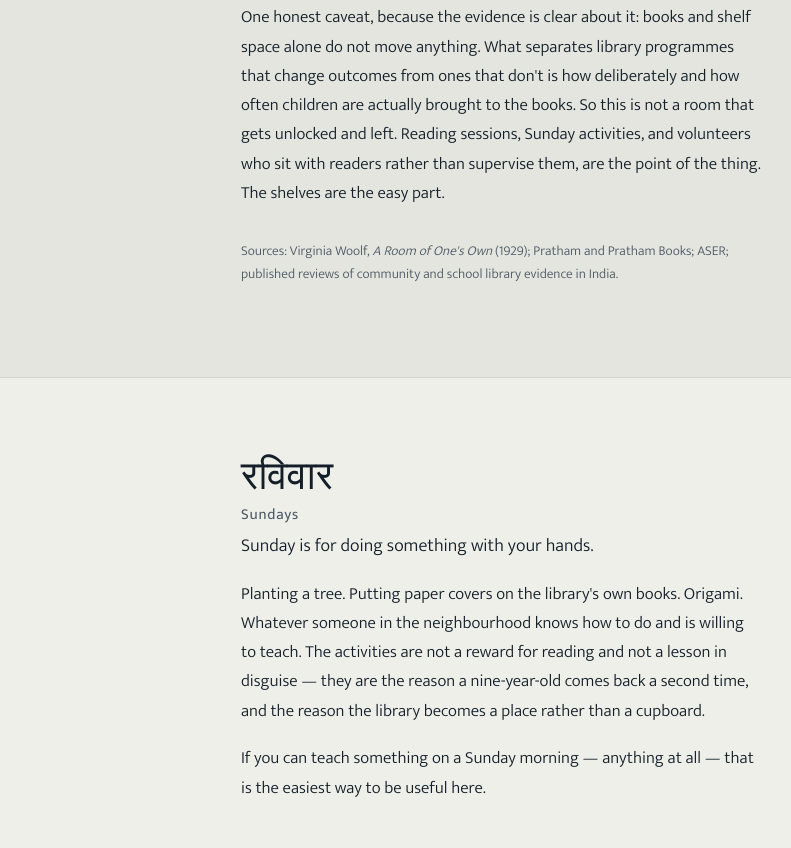
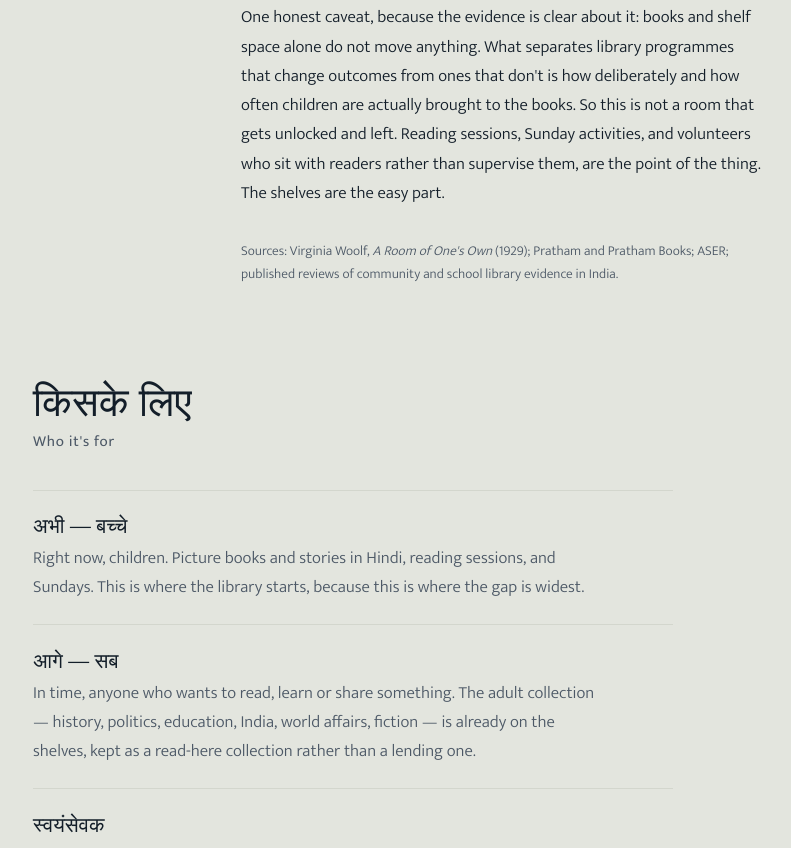
Before and after one commit to ApnaPustakalay/apna-pustakalay, a plain HTML site: page index.html in a window 1280 px wide. Shown: the part 4602-5450 px from the top of the page, without its empty margins (139-930 px from the left). Drawn offline with Linux system fonts and the light colour scheme; a web font is replaced by a local one.

Commit message:
Update index.html

```diff
--- a/index.html
+++ b/index.html
@@ -131,7 +131,7 @@
     <div class="col">
       <h2>चोपन<span class="en">Where this is, and why it is needed</span></h2>
       <p>
-        Chopan is a town in Sonbhadra, the southernmost district of Uttar Pradesh,
+        Chopan is a small town in Sonbhadra, the southernmost district of Uttar Pradesh,
         where the state meets Madhya Pradesh, Chhattisgarh, Jharkhand and Bihar.
         The district covers 6,905 square kilometres and held a population of about
         1.86 million at the 2011 Census. Industry is its main source of income —
@@ -225,28 +225,6 @@
       evidence in India.
     </p>
   </div>
-</section>
-
-<section class="band" id="sundays">
-  <div class="wrap col">
-    <h2>रविवार<span class="en">Sundays</span></h2>
-    <p class="lede">
-      Sunday is for doing something with your hands.
-    </p>
-    <p>
-      Planting a tree. Putting paper covers on the library's own books. Origami.
-      Whatever someone in the neighbourhood knows how to do and is willing to
-      teach. The activities are not a reward for reading and not a lesson in
-      disguise — they are the reason a nine-year-old comes back a second time,
-      and the reason the library becomes a place rather than a cupboard.
-    </p>
-    <p>
-      If you can teach something on a Sunday morning — anything at all — that is
-      the easiest way to be useful here.
-    </p>
-  </div>
-</section>
-
 <section class="band band-deep">
   <div class="wrap">
     <h2>किसके लिए<span class="en">Who it's for</span></h2>
```
